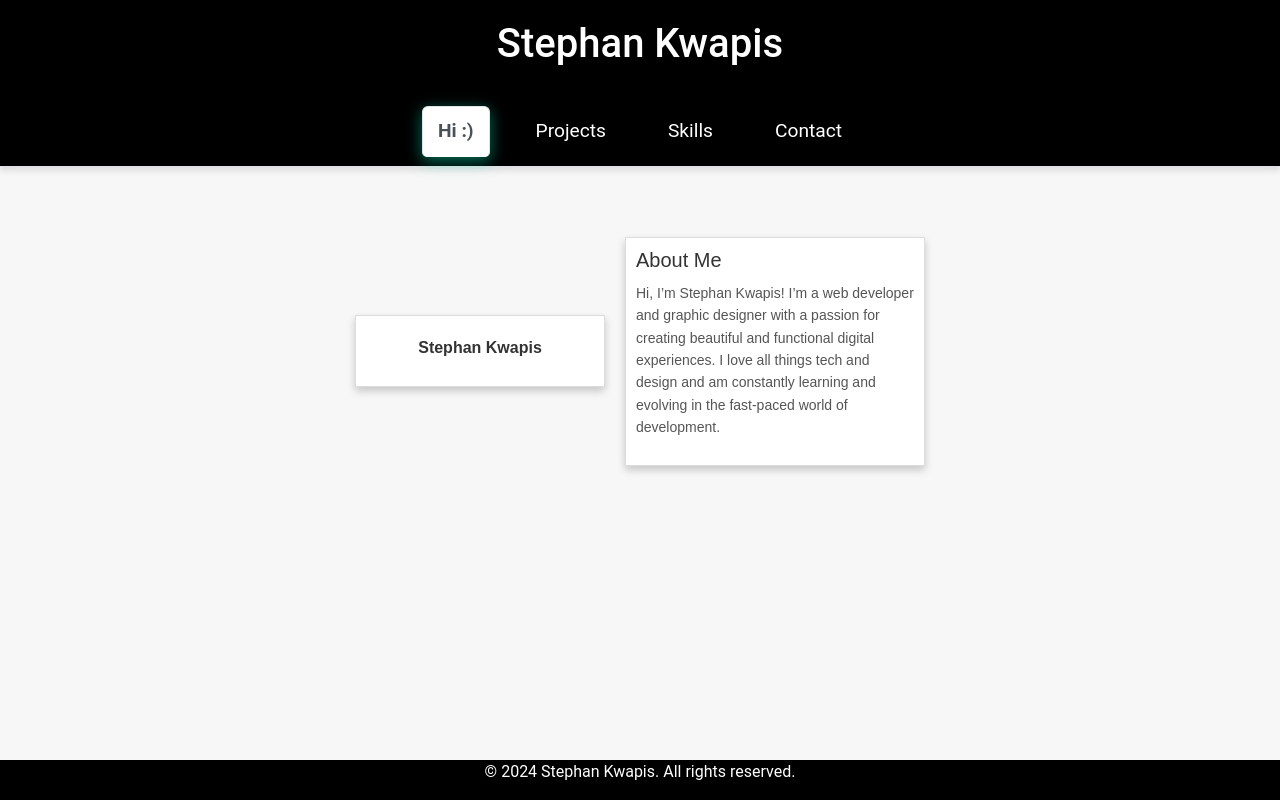
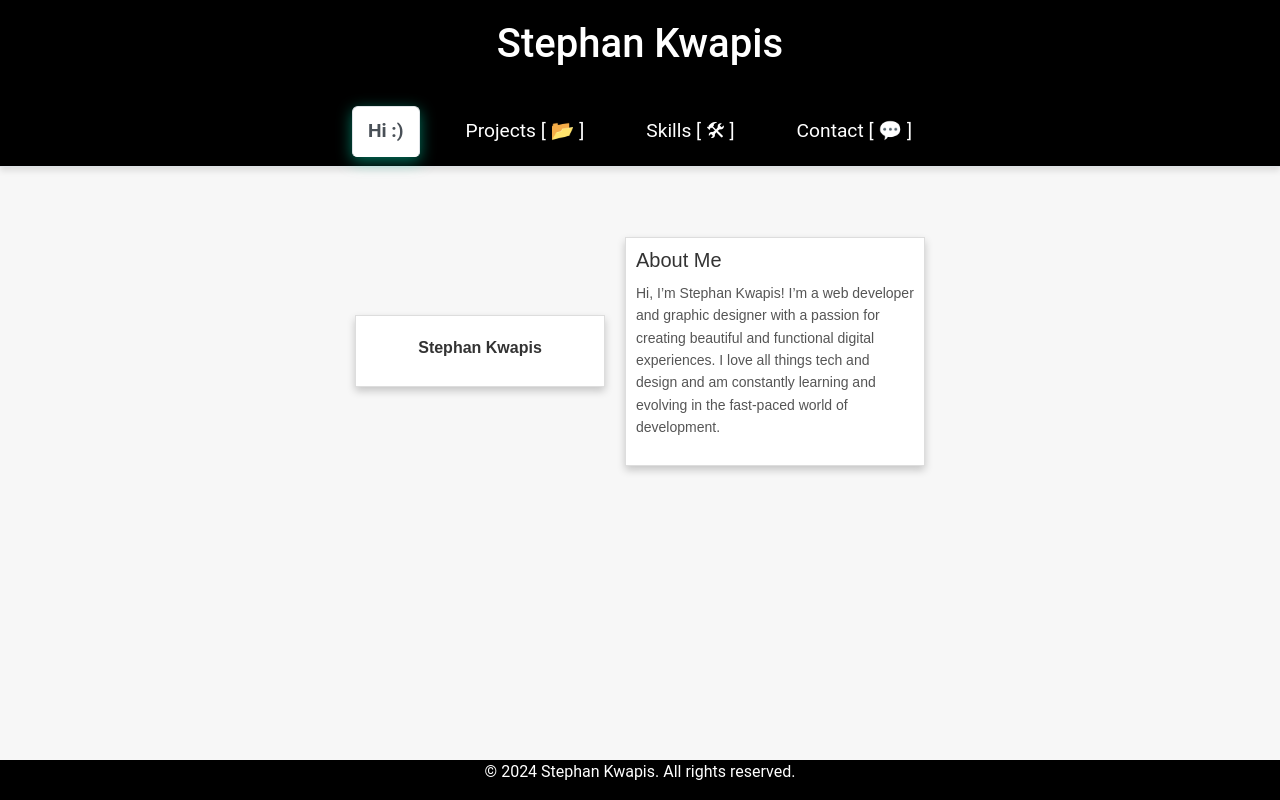
Before and after one commit to SDKwapis/Billionaires-Coding-Club-A-Portfolio, a React (Vite) app: page / in a window 1280 px wide. Built offline with nearby package versions, Linux system fonts and the light colour scheme.

Commit message:
added emojis to the links

```diff
--- a/src/components/NavTabs.jsx
+++ b/src/components/NavTabs.jsx
@@ -18,7 +18,7 @@ function NavTabs({ currentPage, handlePageChange }) {
             currentPage === "Projects" ? "nav-link active" : "nav-link"
           }
         >
-          Projects
+          Projects [ 📂 ]
         </a>
       </li>
       <li className="nav-item">
@@ -27,7 +27,7 @@ function NavTabs({ currentPage, handlePageChange }) {
           onClick={() => handlePageChange("Skills")}
           className={currentPage === "Skills" ? "nav-link active" : "nav-link"}
         >
-          Skills
+          Skills [ 🛠 ]
         </a>
       </li>
       <li className="nav-item">
@@ -36,7 +36,7 @@ function NavTabs({ currentPage, handlePageChange }) {
           onClick={() => handlePageChange("Contact")}
           className={currentPage === "Contact" ? "nav-link active" : "nav-link"}
         >
-          Contact
+          Contact [ 💬 ]
         </a>
       </li>
     </ul>
```
